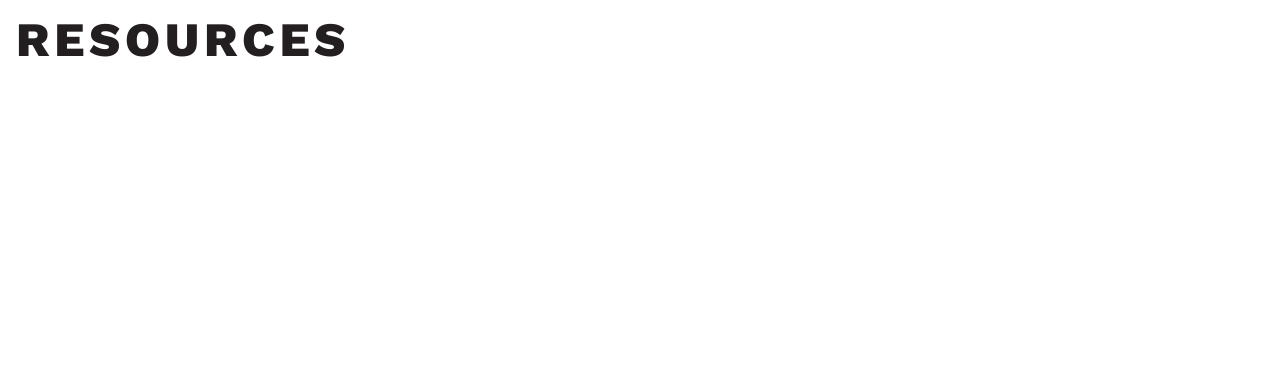
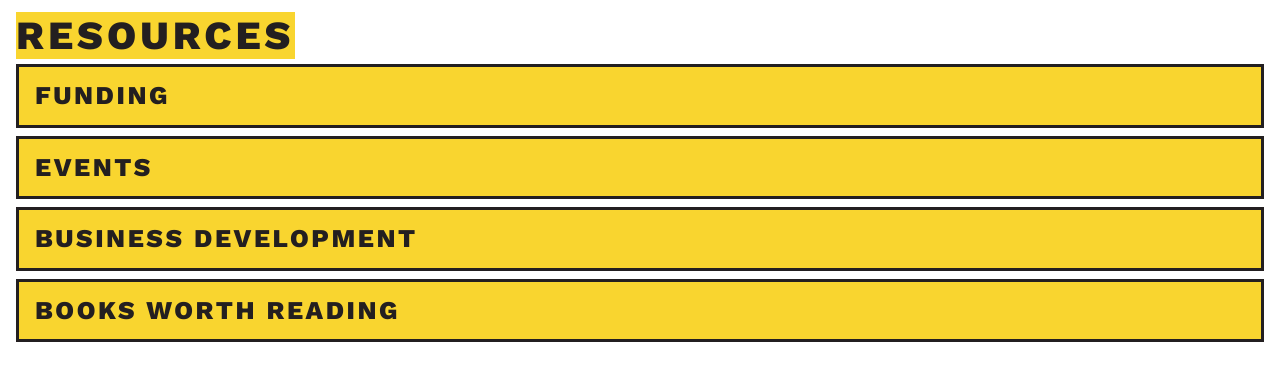
Before and after one commit to founders-programme-2/business-launchpad, a React (Create React App) app in the folder client/: page /resources in a window 1280 px wide. Shown: the top 380 px of the page. Built offline with nearby package versions, Linux system fonts and the light colour scheme.

Commit message:
Creat very basic layout for resources page

```diff
--- a/client/src/components/Resources.js
+++ b/client/src/components/Resources.js
@@ -1,10 +1,30 @@
 import React, { Component, Fragment } from 'react';
+import * as S from './Resources.style';
 
 class Resources extends Component {
+  state = {
+    funding: [],
+    events: [],
+    businessDevelopment: [],
+    books: [],
+  };
+
   render() {
     return (
       <Fragment>
-        <h1>Resources</h1>
+        <S.H1>Resources</S.H1>
+        <S.Section>
+          <S.H2>Funding</S.H2>
+        </S.Section>
+        <S.Section>
+          <S.H2>Events</S.H2>
+        </S.Section>
+        <S.Section>
+          <S.H2>Business Development</S.H2>
+        </S.Section>
+        <S.Section>
+          <S.H2>Books Worth Reading</S.H2>
+        </S.Section>
       </Fragment>
     );
   }
--- a/client/src/components/Resources.style.js
+++ b/client/src/components/Resources.style.js
@@ -0,0 +1,21 @@
+import styled from 'styled-components';
+
+export const H1 = styled.h1`
+  background-color: var(--highlight);
+  font-size: 2.5rem;
+  margin-right: 1rem;
+`;
+
+export const H2 = styled.h2`
+  font-weight: 900;
+  letter-spacing: 8%;
+  font-size: 1.6rem;
+  text-transform: uppercase;
+  background-color: var(--highlight);
+  padding: 1rem;
+`;
+
+export const Section = styled.section`
+  border: 3px solid var(--black);
+  margin: 0.5rem 0 0.5rem 0;
+`;
```
